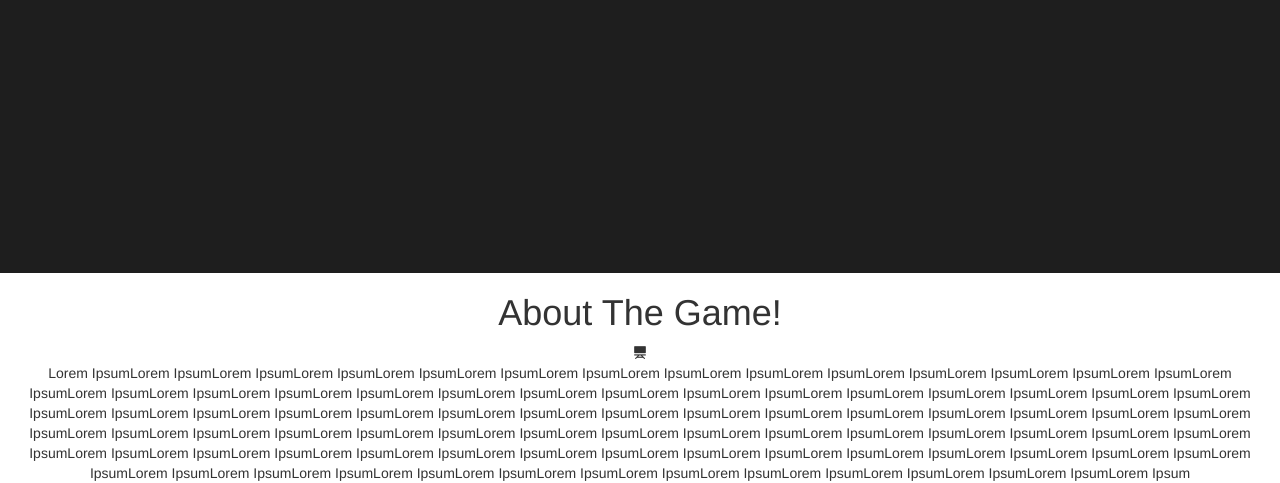
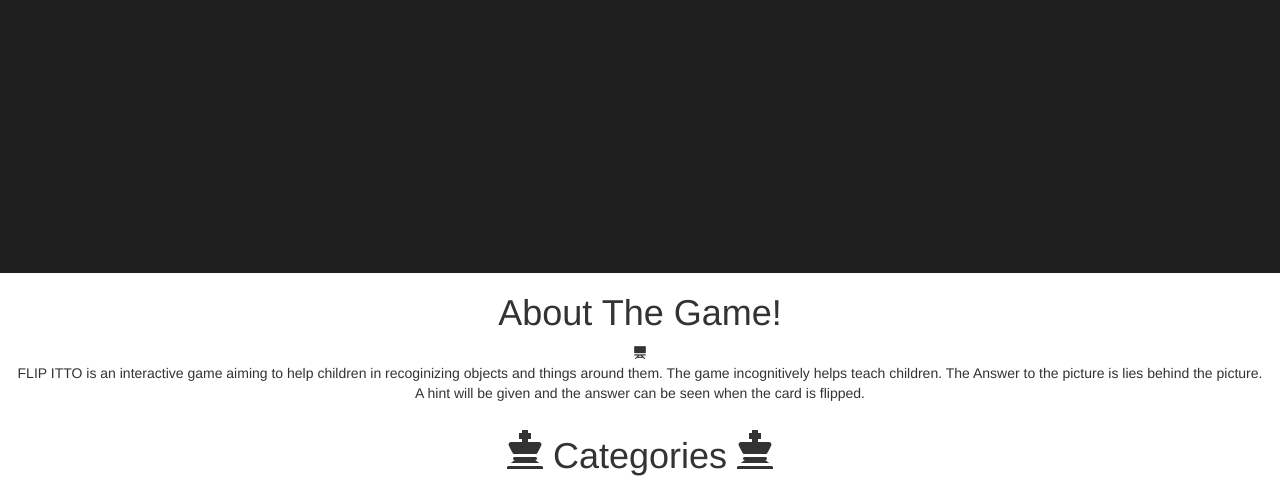
Before and after one commit to AshwinChandlapur/FlipToKnow, a plain HTML site: page index.html in a window 1280 px wide. Shown: the part 492-975 px from the top of the page. Drawn offline with nearby package versions, Linux system fonts and the light colour scheme; a web font is replaced by a local one.

Commit message:
About the Game Written

```diff
--- a/index.html
+++ b/index.html
@@ -99,7 +99,7 @@
   		<div class="col-md-12">
 			<h1> About The Game!</h1>
 			<span class="glyphicon glyphicon-blackboard"></span>
-			<p>Lorem IpsumLorem IpsumLorem IpsumLorem IpsumLorem IpsumLorem IpsumLorem IpsumLorem IpsumLorem IpsumLorem IpsumLorem IpsumLorem IpsumLorem IpsumLorem IpsumLorem IpsumLorem IpsumLorem IpsumLorem IpsumLorem IpsumLorem IpsumLorem IpsumLorem IpsumLorem IpsumLorem IpsumLorem IpsumLorem IpsumLorem IpsumLorem IpsumLorem IpsumLorem IpsumLorem IpsumLorem IpsumLorem IpsumLorem IpsumLorem IpsumLorem IpsumLorem IpsumLorem IpsumLorem IpsumLorem IpsumLorem IpsumLorem IpsumLorem IpsumLorem IpsumLorem IpsumLorem IpsumLorem IpsumLorem IpsumLorem IpsumLorem IpsumLorem IpsumLorem IpsumLorem IpsumLorem IpsumLorem IpsumLorem IpsumLorem IpsumLorem IpsumLorem IpsumLorem IpsumLorem IpsumLorem IpsumLorem IpsumLorem IpsumLorem IpsumLorem IpsumLorem IpsumLorem IpsumLorem IpsumLorem IpsumLorem IpsumLorem IpsumLorem IpsumLorem IpsumLorem IpsumLorem IpsumLorem IpsumLorem IpsumLorem IpsumLorem IpsumLorem IpsumLorem IpsumLorem IpsumLorem IpsumLorem IpsumLorem IpsumLorem IpsumLorem Ipsum<p>
+			<p>FLIP ITTO is an interactive game aiming to help children in recoginizing objects and things around them. The game incognitively helps teach children. The Answer to the picture is lies behind the picture. A hint will be given and the answer can be seen when the card is flipped.<p>
 
 		</div>
 	</div>
```
